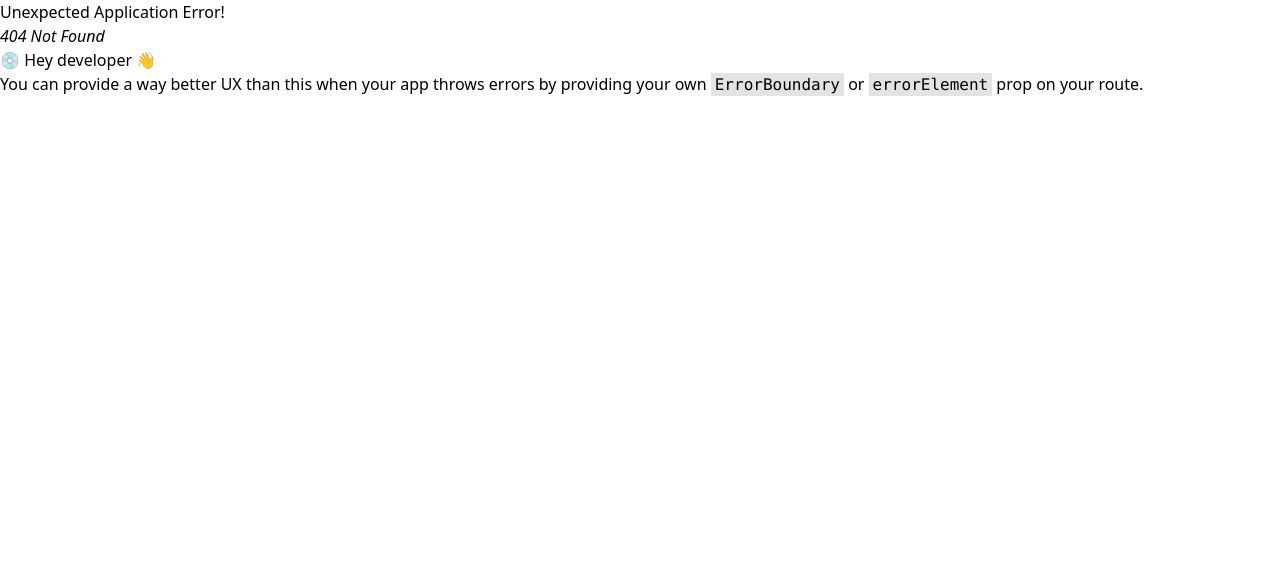
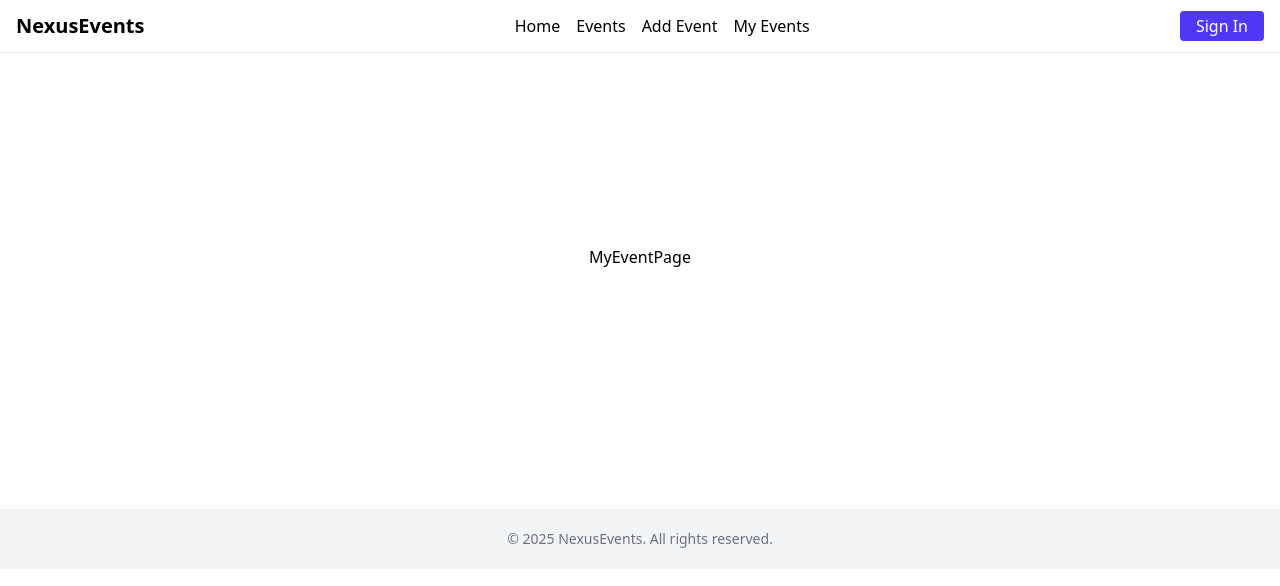
Before and after one commit to wahedpro/Event-Management-Web-Application, a React (Vite) app in the folder client/: page /addevent in a window 1280 px wide. Before the commit this address had no page. Shown: the top 586 px of the page. Built offline with nearby package versions, Linux system fonts and the light colour scheme.

Commit message:
all page setup

```diff
--- a/client/src/components/Navbar/Navbar.jsx
+++ b/client/src/components/Navbar/Navbar.jsx
@@ -6,7 +6,7 @@ const Navbar = () => {
       <div className="container mx-auto px-4 py-3 flex justify-between items-center">
         {/* Logo */}
         <div className="flex items-center gap-2">
-          <span className="font-bold text-xl">NexusEvents</span>
+          <span className="font-bold text-xl"><NavLink to="/">NexusEvents</NavLink></span>
         </div>
 
         {/* Links */}
@@ -17,10 +17,10 @@ const Navbar = () => {
           <NavLink to="/events" className="hover:text-indigo-600">
             Events
           </NavLink>
-          <NavLink to="/add-event" className="hover:text-indigo-600">
+          <NavLink to="/addevent" className="hover:text-indigo-600">
             Add Event
           </NavLink>
-          <NavLink to="/my-events" className="hover:text-indigo-600">
+          <NavLink to="/myevents" className="hover:text-indigo-600">
             My Events
           </NavLink>
         </div>
--- /dev/null
+++ b/client/src/pages/AddEventPage/AddEventPage.jsx
@@ -0,0 +1,9 @@
+import React from 'react'
+
+function AddEventPage() {
+  return (
+    <div className="flex justify-center items-center py-48">MyEventPage</div>
+  )
+}
+
+export default AddEventPage
--- /dev/null
+++ b/client/src/pages/EventsPage/EventsPage.jsx
@@ -0,0 +1,8 @@
+
+function EventsPage() {
+  return (
+    <div className="flex justify-center items-center py-48">EventsPage</div>
+  )
+}
+
+export default EventsPage
--- /dev/null
+++ b/client/src/pages/HomePage/HomePage.jsx
@@ -0,0 +1,8 @@
+
+function HomePage() {
+  return (
+    <div className="flex justify-center items-center py-48">HomePage</div>
+  )
+}
+
+export default HomePage
--- /dev/null
+++ b/client/src/pages/MyEventPage/MyEventPage.jsx
@@ -0,0 +1,8 @@
+
+function MyEventPage() {
+  return (
+   <div className="flex justify-center items-center py-48">MyEventPage</div>
+  )
+}
+
+export default MyEventPage
```
Also changed, not shown: client/src/routes/router.jsx (+24 -2 lines).
